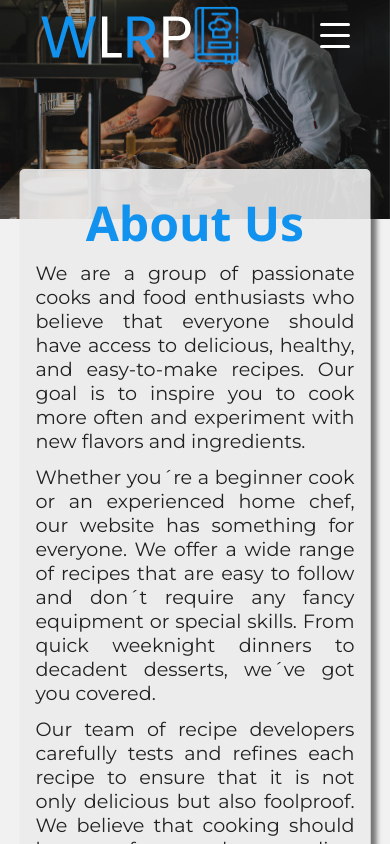
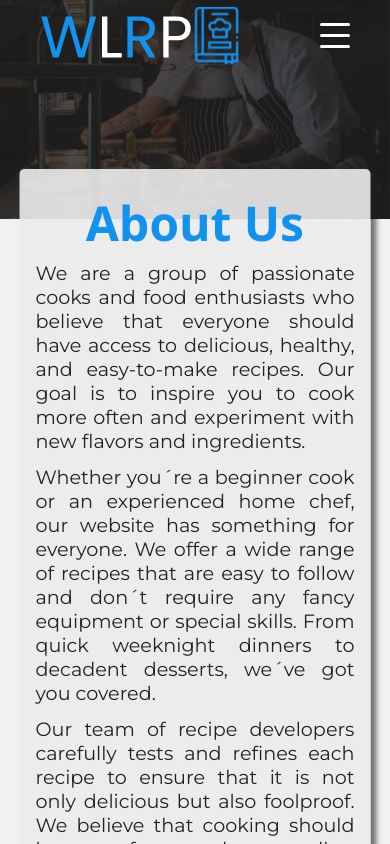
Before and after one commit to JuanWebDeveloper/WLRP, a Next.js app: page /about in a window 390 px wide. Shown: the top 844 px of the page. Built offline with nearby package versions, Linux system fonts and the light colour scheme.

Commit message:
[STYLES] Adaptation of menu styles so that when opened on mobile devices, the active class of the navigation bar is triggered

```diff
--- a/views/components/shared/Navbar.tsx
+++ b/views/components/shared/Navbar.tsx
@@ -20,13 +20,20 @@ export const Navbar = () => {
   }, []);
 
   const toggleNavigation = () => {
+    const navbar = document.querySelector('.navbar');
     const bars = document.querySelector('.bars');
     const navigation = document.querySelector('.navigation');
 
     if (navigation?.classList.contains('active')) {
+      if (window.scrollY < 40) {
+        navbar?.classList.remove('active');
+        setOnScroll(false);
+      }
       bars?.classList.remove('active');
       navigation?.classList.remove('active');
     } else {
+      navbar?.classList.add('active');
+      setOnScroll(true);
       bars?.classList.add('active');
       navigation?.classList.add('active');
     }
--- a/views/scss/pages/about/_about-us.scss
+++ b/views/scss/pages/about/_about-us.scss
@@ -39,7 +39,7 @@
   }
 
   &::before {
-    background-color: rgba($black, 0.4);
+    background-color: rgba($black, 0.815);
     content: '';
     height: 65vh;
     position: absolute;
```
